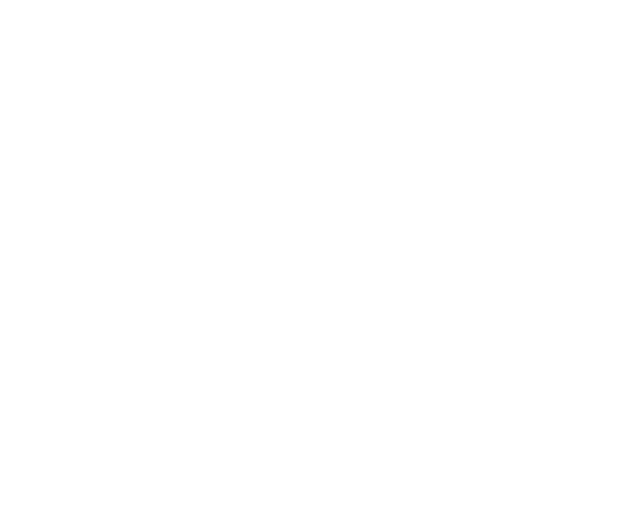
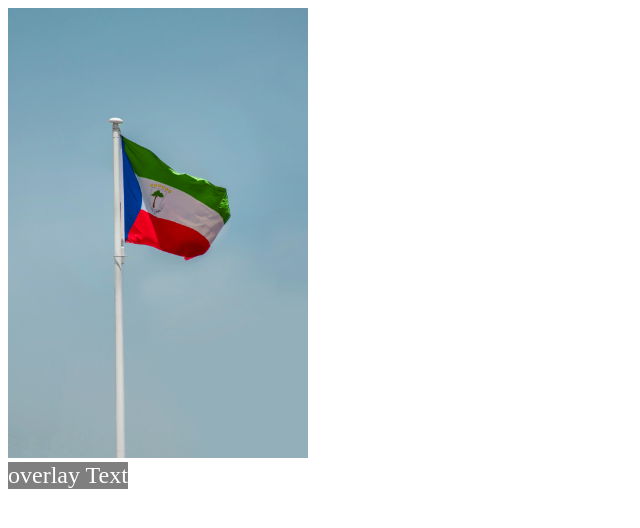
Before and after one commit to Jloen1999/repasoWebsite, a plain HTML site: page index.html in a window 1280 px wide. Shown: the whole page, without its empty margins (0-640 px from the left). Drawn offline with Linux system fonts and the light colour scheme.

Commit message:
new files

```diff
--- a/index.html
+++ b/index.html
@@ -1,20 +1,24 @@
-<!Doctype html>
+<!doctype html>
 <html lang="es">
+    <head>
+        <title>Title</title>
+        <!-- Required meta tags -->
+        <meta charset="utf-8" />
+        <meta
+            name="viewport"
+            content="width=device-width, initial-scale=1, shrink-to-fit=no"
+        />
 
-<head>
-    <!-- Título -->
-    <title>Repaso de Html, css, JavaScript and Bootstrap</title>
-    <!-- Meta -->
-    <meta charset="UTF-8">
-    <meta name="viewport" content="width=device-width, initial-scale=1.0">
-    <meta name="description" content="Página web de repaso">
-    <meta name="keywords" content="HTML, CSS, JavaScript and Bootstrap">
-    <meta name="author" content="Jose Luis Obiang Ela Nanguang">
+        <link rel="stylesheet" href="./styles.css">
 
-    <link rel="stylesheet" href="./styles.css">
-</head>
+    </head>
 
-<body>
-
-</body>
+    <body>
+            <div class="overlay-container">
+                <img src="./ge.jpg" alt="Imagen de GE">
+                <div class="overlay">
+                    overlay Text
+                </div>
+            </div>
+    </body>
 </html>
--- a/styles.css
+++ b/styles.css
@@ -0,0 +1,20 @@
+.overlay-container{
+    position: relative;
+    width: 300px;
+}
+
+
+.overlay-container img{
+    width: 100%;
+}
+
+.overlay{
+    position: absolute;
+    offset: 0;
+    background-color: rgba(0, 0, 0, .5);
+    color: white;
+    display: flex;
+    justify-content: center;
+    align-items: center;
+    font-size: 1.5rem;
+}
```
Also changed, not shown: ge.jpg (added), 1 other file.
